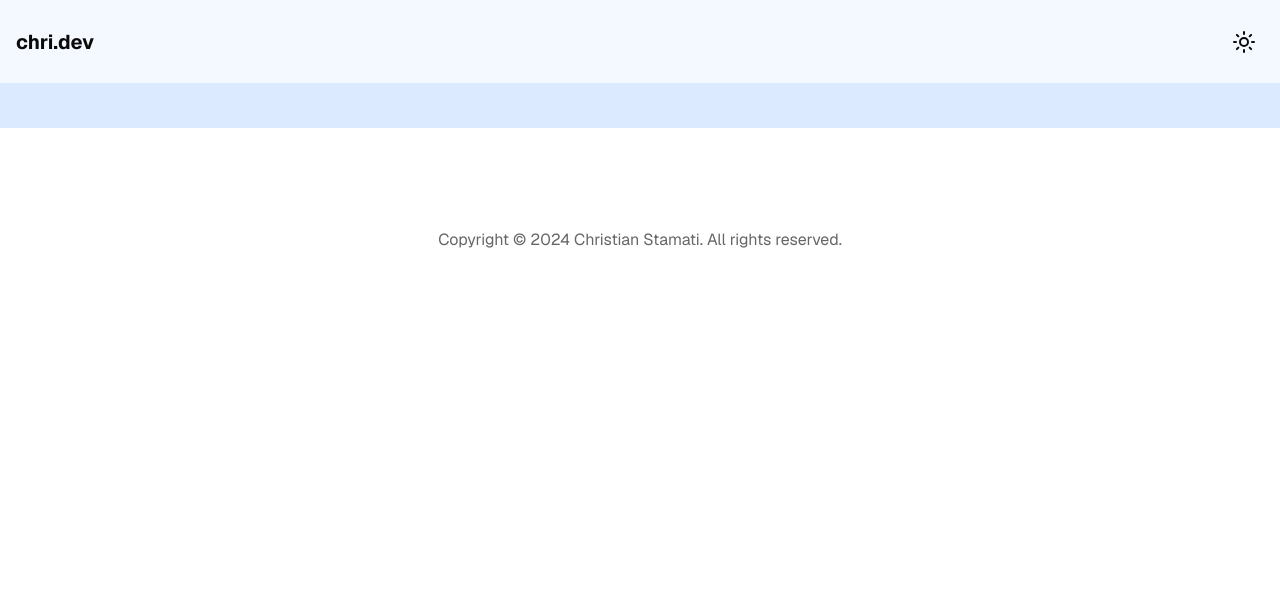
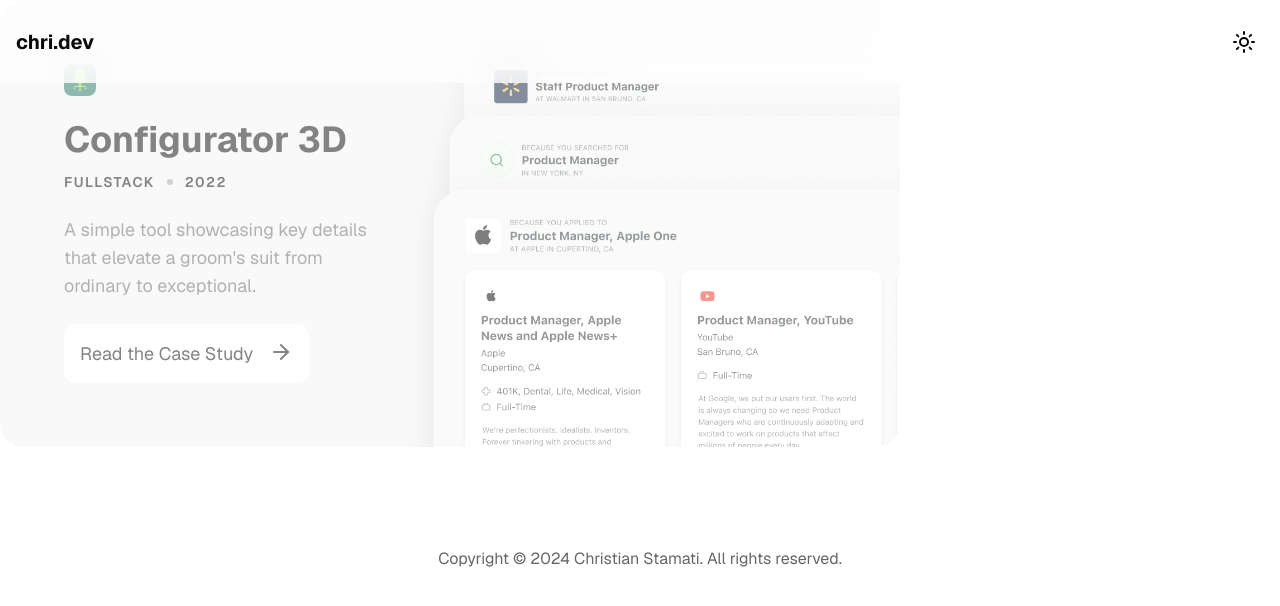
Before and after one commit to christianstamati/folio, a Next.js app: page /dev/project-card in a window 1280 px wide. Shown: the top 606 px of the page. Built offline with nearby package versions, Linux system fonts and the light colour scheme; some icons are missing.

Commit message:
refactor project card

```diff
--- a/src/app/dev/project-card/page.tsx
+++ b/src/app/dev/project-card/page.tsx
@@ -1,7 +1,36 @@
-import ProjectCard from "@/components/project-card";
+import {
+  ProjectCard,
+  ProjectMetadata,
+  ProjectContent,
+  ProjectCover,
+  ProjectCta,
+  ProjectDescription,
+  ProjectIcon,
+  ProjectTitle,
+} from "@/components/project-card";
 
 export default function ProjectCardDev() {
   return (
-    <div className="flex h-full items-center justify-center bg-blue-100 px-6 py-16"></div>
+    <div>
+      <ProjectCard href={""} disabled>
+        <ProjectContent>
+          <ProjectIcon
+            src={"/static/the-card-job/project-icon.png"}
+            alt={"project-icon"}
+          />
+          <ProjectTitle>Configurator 3D</ProjectTitle>
+          <ProjectMetadata category={"FULLSTACK"} year={2022} />
+          <ProjectDescription>
+            A simple tool showcasing key details that elevate a groom&apos;s
+            suit from ordinary to exceptional.
+          </ProjectDescription>
+          <ProjectCta>Read the Case Study</ProjectCta>
+        </ProjectContent>
+        <ProjectCover
+          src={"/static/the-card-job/project-card-cover.png"}
+          alt="suggested job project cover"
+        />
+      </ProjectCard>
+    </div>
   );
 }
--- a/src/app/page.tsx
+++ b/src/app/page.tsx
@@ -1,5 +1,14 @@
 import { Github, Mail, MapPin } from "lucide-react";
-import ProjectCard from "@/components/project-card";
+import {
+  ProjectCard,
+  ProjectContent,
+  ProjectCover,
+  ProjectCta,
+  ProjectDescription,
+  ProjectIcon,
+  ProjectMetadata,
+  ProjectTitle,
+} from "@/components/project-card";
 import { Button } from "@/components/ui/button";
 import Link from "next/link";
 
@@ -41,44 +50,63 @@ export default function Home() {
       </section>
       <section className="flex w-full items-center justify-center px-4 sm:px-8 md:px-16">
         <div className="mb-28 flex w-full flex-col gap-y-20 ml:w-fit">
-          <ProjectCard
-            data={{
-              icon: "/static/the-card-job/project-icon.png",
-              cover: "/static/the-card-job/project-card-cover.png",
-              title: "Configurator 3D",
-              category: "FULLSTACK",
-              year: "2022",
-              shortDescription:
-                "A simple tool showcasing key details that elevate a groom's suit from ordinary to exceptional.",
-              link: "/suit-configurator-3d",
-            }}
-          />
-          <ProjectCard
-            data={{
-              icon: "/static/the-card-job/project-icon.png",
-              cover: "/static/the-card-job/project-card-cover.png",
-              title: "Avatar Manager",
-              category: "UNITY",
-              year: "2020",
-              shortDescription:
-                "A digital experience to guide the groom to build an impeccable wedding suit",
-              link: "/suit-configurator-3d",
-            }}
-            disabled
-          />
-          <ProjectCard
-            data={{
-              icon: "/static/the-card-job/project-icon.png",
-              cover: "/static/the-card-job/project-card-cover.png",
-              title: "Size Suggestion",
-              category: "FULLSTACK",
-              year: "2020",
-              shortDescription:
-                "Redesigning job recommendations based on job seeker activity.",
-              link: "/suit-configurator-3d",
-            }}
-            disabled
-          />
+          <ProjectCard href={"/suit-configurator-3d"}>
+            <ProjectContent>
+              <ProjectIcon
+                src={"/static/the-card-job/project-icon.png"}
+                alt={"project-icon"}
+              />
+              <ProjectTitle>Configurator 3D</ProjectTitle>
+              <ProjectMetadata category={"FULLSTACK"} year={2022} />
+              <ProjectDescription>
+                A simple tool showcasing key details that elevate a groom&apos;s
+                suit from ordinary to exceptional.
+              </ProjectDescription>
+              <ProjectCta>Read the Case Study</ProjectCta>
+            </ProjectContent>
+            <ProjectCover
+              src={"/static/the-card-job/project-card-cover.png"}
+              alt="suggested job project cover"
+            />
+          </ProjectCard>
+          <ProjectCard href={""} disabled>
+            <ProjectContent>
+              <ProjectIcon
+                src={"/static/the-card-job/project-icon.png"}
+                alt={"project-icon"}
+              />
+              <ProjectTitle>My Digital Twin</ProjectTitle>
+              <ProjectMetadata category={"UNITY"} year={2022} />
+              <ProjectDescription>
+                A simple tool showcasing key details that elevate a groom&apos;s
+                suit from ordinary to exceptional.
+              </ProjectDescription>
+              <ProjectCta>Read the Case Study</ProjectCta>
+            </ProjectContent>
+            <ProjectCover
+              src={"/static/the-card-job/project-card-cover.png"}
+              alt="suggested job project cover"
+            />
+          </ProjectCard>
+          <ProjectCard href={""} disabled>
+            <ProjectContent>
+              <ProjectIcon
+                src={"/static/the-card-job/project-icon.png"}
+                alt={"project-icon"}
+              />
+              <ProjectTitle>Size Suggestion</ProjectTitle>
+              <ProjectMetadata category={"UNITY"} year={2022} />
+              <ProjectDescription>
+                A simple tool showcasing key details that elevate a groom&apos;s
+                suit from ordinary to exceptional.
+              </ProjectDescription>
+              <ProjectCta>Read the Case Study</ProjectCta>
+            </ProjectContent>
+            <ProjectCover
+              src={"/static/the-card-job/project-card-cover.png"}
+              alt="suggested job project cover"
+            />
+          </ProjectCard>
         </div>
       </section>
     </main>
--- a/src/components/project-card.tsx
+++ b/src/components/project-card.tsx
@@ -1,4 +1,4 @@
-import React from "react";
+import React, { ReactNode } from "react";
 import { ArrowRight } from "lucide-react";
 import Link from "next/link";
 import Image from "next/image";
@@ -19,7 +19,111 @@ type ProjectCardProps = {
   disabled?: boolean;
 };
 
-function ProjectCard({ data, disabled }: ProjectCardProps) {
+export function ProjectCover({ src, alt }: { src: string; alt: string }) {
+  return (
+    <div className="flex flex-1 items-end justify-end">
+      <Image
+        className="h-full w-full max-w-2xl object-cover"
+        src={src}
+        alt={alt}
+        width={200}
+        height={100}
+      />
+    </div>
+  );
+}
+
+export function ProjectContent({ children }: { children: ReactNode }) {
+  return (
+    <div className="flex flex-[0.7] flex-col justify-center py-8 pl-8 ml:py-16 ml:pl-16">
+      {children}
+    </div>
+  );
+}
+
+export function ProjectIcon({ src, alt }: { src: string; alt: string }) {
+  return (
+    <Image
+      className="h-6 w-6 sm:h-8 sm:w-8"
+      src={src}
+      alt={alt}
+      width={32}
+      height={32}
+    />
+  );
+}
+
+export function ProjectTitle({ children }: { children: React.ReactNode }) {
+  return (
+    <h2 className="mb-1 mt-4 text-2xl font-bold sm:mb-3 sm:mt-6 sm:text-4xl">
+      {children}
+    </h2>
+  );
+}
+
+export function ProjectMetadata({
+  category,
+  year,
+}: {
+  category: string;
+  year: number;
+}) {
+  return (
+    <div className="flex items-center gap-x-3 text-sm font-semibold tracking-widest">
+      <span>{category}</span>
+      <div className="h-1.5 w-1.5 rounded-full bg-neutral-400"></div>
+      <span>{year}</span>
+    </div>
+  );
+}
+
+export function ProjectDescription({
+  children,
+}: {
+  children: React.ReactNode;
+}) {
+  return (
+    <p className="max-w-xs py-4 text-[16px] sm:py-6 sm:text-[18px]">
+      {children}
+    </p>
+  );
+}
+
+export function ProjectCta({ children }: { children: React.ReactNode }) {
+  return (
+    <button className="flex w-fit gap-x-4 rounded-xl bg-background p-4 text-[16px] sm:text-[18px]">
+      <span>{children}</span>
+      <ArrowRight></ArrowRight>
+    </button>
+  );
+}
+
+export function ProjectCard({
+  href,
+  children,
+  disabled,
+}: {
+  href: string;
+  children: React.ReactNode;
+  disabled?: boolean;
+}) {
+  return (
+    <Link
+      href={"/suit-configurator-3d"}
+      className={clsx(
+        "flex w-full flex-col overflow-hidden rounded-3xl bg-secondary transition-all duration-300 hover:scale-100 hover:bg-secondary/70 sm:hover:scale-105 sm:hover:shadow-2xl ml:w-[900px] ml:flex-row",
+        {
+          "pointer-events-none opacity-50 sm:hover:scale-100 sm:hover:shadow-none":
+            disabled,
+        },
+      )}
+    >
+      {children}
+    </Link>
+  );
+}
+
+export function ProjectCardOld({ data, disabled }: ProjectCardProps) {
   return (
     <Link
       href={"/suit-configurator-3d"}
@@ -67,5 +171,3 @@ function ProjectCard({ data, disabled }: ProjectCardProps) {
     </Link>
   );
 }
-
-export default ProjectCard;
```
